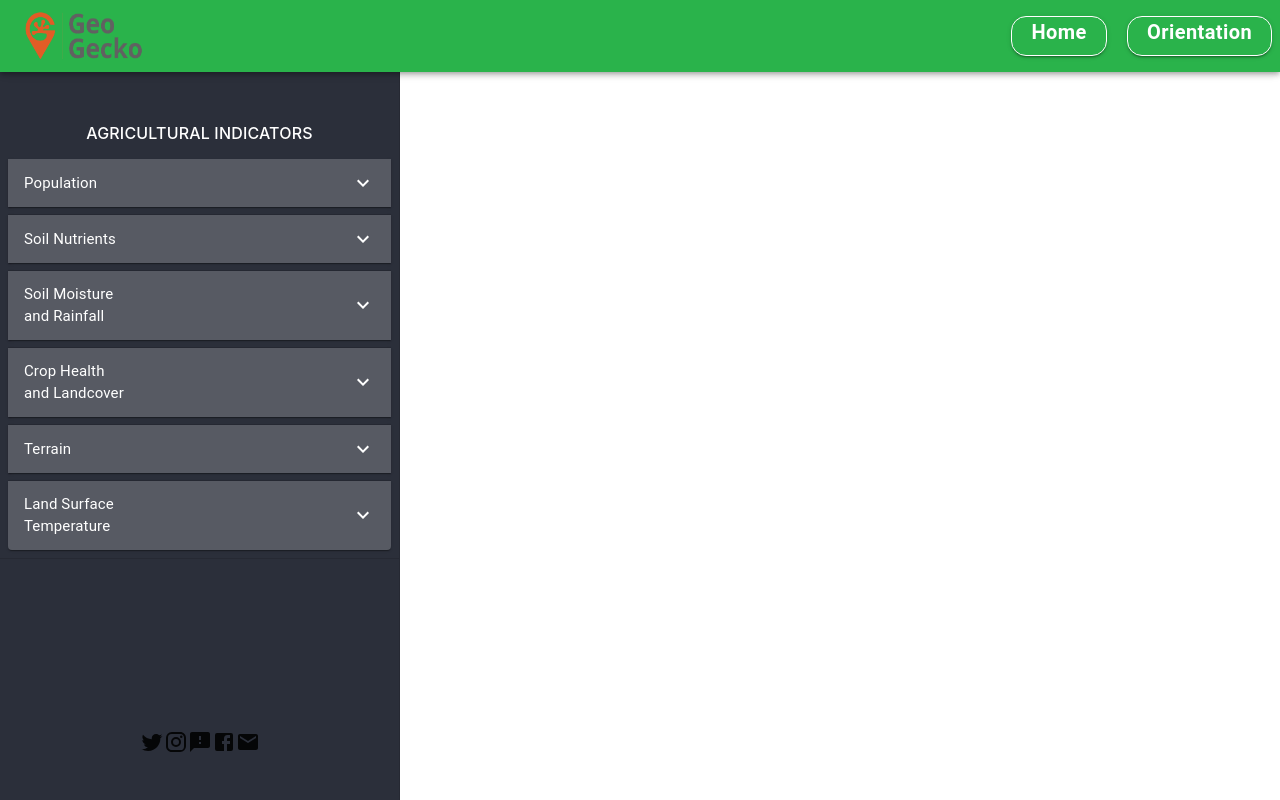
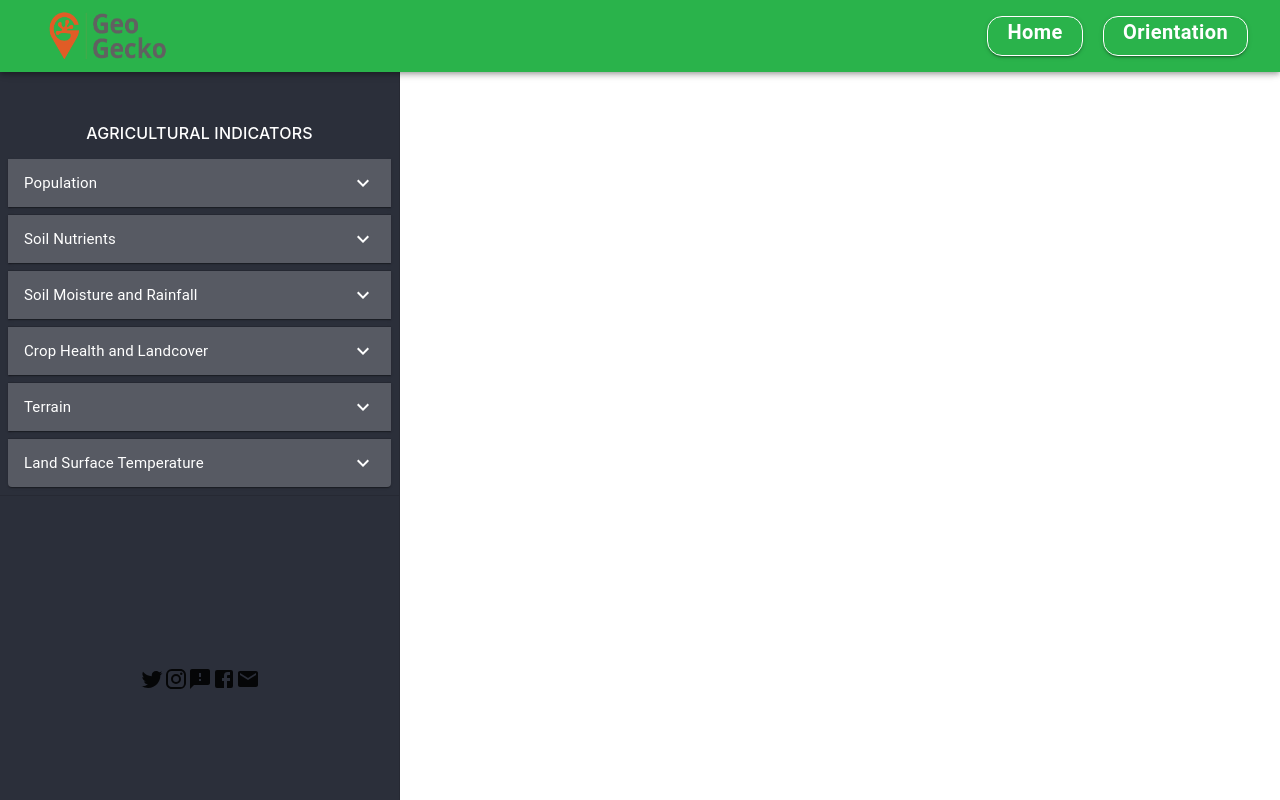
Before and after one commit to Taco-GeoGecko/ASRT, a React (Create React App) app: page / in a window 1280 px wide. Built offline with nearby package versions, Linux system fonts and the light colour scheme.

Commit message:
responsive drawer

```diff
--- a/src/App.css
+++ b/src/App.css
@@ -51,11 +51,13 @@
   color: rgb(42, 179, 75);
   border-color: #fff;
 }
-.makeStyles-drawerPaper-4{
+.makeStyles-drawerPaper-6{
   width: 300px;
   background-color: rgb(43, 47, 58);
 }
-
+.MuiPaper-root {
+  background-color: rgb(43, 47, 58);
+}
 .MuiAppBar-colorPrimary {
   color: #fff;
   background-color: rgb(42, 179, 75);
--- a/src/App.js
+++ b/src/App.js
@@ -1,5 +1,5 @@
 import React, {Component} from "react";
-import ClippedDrawer from './Components/Home';
+import ClippedDrawer from './Components/drawer';
 class App extends Component{
     render(){
         return(
--- a/src/Components/Home.js
+++ b/src/Components/Home.js
@@ -41,11 +41,11 @@ const useStyles = makeStyles(theme => ({
     },
     title: {
         flexGrow: 1,
-        paddingLeft: '40%'
+        // paddingLeft: '40%'
       },
     spacing:{
       margin:10,
-    }
+    },
 }));
 
 export default function ClippedDrawer() {
@@ -58,9 +58,9 @@ export default function ClippedDrawer() {
       <AppBar position="fixed" className={classes.appBar}>
 
         <Toolbar>
-          <img src={geoLogo} alt="geo gecko logo" className={classes.navigation}/>
-          <Typography variant="h6" className={classes.title} />
-
+        <Typography variant="h6" className={classes.title} >
+          <a href="https://www.geogecko.com/" ><img src={geoLogo} alt="geo gecko logo" className={classes.navigation}/></a>
+        </Typography>
           <ContainedButtons caption="Home" />
           <div className={classes.spacing} />
           <ContainedButtons caption= "Orientation" />
--- a/src/Components/SideBar.js
+++ b/src/Components/SideBar.js
@@ -14,7 +14,7 @@ const useStyles = makeStyles(theme => ({
   },
   heading: {
     fontSize: theme.typography.pxToRem(15),
-    flexBasis: '33.33%',
+    flexBasis: '80%',
     flexShrink: 0,
   },
   secondaryHeading: {
--- /dev/null
+++ b/src/Components/drawer.js
@@ -0,0 +1,154 @@
+import React from 'react';
+import PropTypes from 'prop-types';
+import AppBar from '@material-ui/core/AppBar';
+import CssBaseline from '@material-ui/core/CssBaseline';
+import Drawer from '@material-ui/core/Drawer';
+import Hidden from '@material-ui/core/Hidden';
+import IconButton from '@material-ui/core/IconButton';
+import MenuIcon from '@material-ui/icons/Menu';
+import CloseIcon from '@material-ui/icons/Close';
+import Toolbar from '@material-ui/core/Toolbar';
+import { makeStyles, useTheme, StylesProvider } from '@material-ui/core/styles';
+import Divider from '@material-ui/core/Divider';
+import MatIcons from './MatIcons';
+import ControlledExpansionPanels from './SideBar';
+import PrimarySearchAppBar from './navbar';
+import '../App.css';
+const drawerWidth = 400;
+const useStyles = makeStyles(theme => ({
+  root: {
+    display: 'flex',
+  },
+  grow: {
+    flexGrow: 1,
+  },
+  sectionDesktop: {
+    display: 'none',
+    [theme.breakpoints.up('md')]: {
+      display: 'flex',
+    },
+  },
+  drawer: {
+    [theme.breakpoints.up('sm')]: {
+      width: drawerWidth,
+      flexShrink: 0,
+    },
+  },
+  appBar: {
+    zIndex: theme.zIndex.drawer + 1,
+  },
+  menuButton: {
+    marginRight: theme.spacing(2),
+    [theme.breakpoints.up('sm')]: {
+      display: 'none',
+    },
+  },
+  toolbar: theme.mixins.toolbar,
+  drawerPaper: {
+    width: drawerWidth
+  },
+  content: {
+    flexGrow: 1,
+    padding: theme.spacing(3),
+  },
+  closeMenuButton: {
+    marginRight: 'auto',
+    marginLeft: 0,
+  },
+  spacing:{
+    margin:10,
+  },
+  navigation: {
+    height: 50,
+    width: 120,
+    },
+
+}));
+function ResponsiveDrawer() {
+  const classes = useStyles();
+  const theme = useTheme();
+  const [mobileOpen, setMobileOpen] = React.useState(false);
+function handleDrawerToggle() {
+    setMobileOpen(!mobileOpen)
+  }
+
+return (
+  <StylesProvider injectFirst>
+    <div className={classes.root}>
+      <CssBaseline />
+      <AppBar position="fixed" className={classes.appBar}>
+        <Toolbar>
+          <IconButton
+            color="inherit"
+            aria-label="Open drawer"
+            edge="start"
+            onClick={handleDrawerToggle}
+            className={classes.menuButton}
+          >
+            <MenuIcon />
+          </IconButton>
+          <PrimarySearchAppBar />
+        </Toolbar>
+
+      </AppBar>
+
+      <nav className={classes.drawer}>
+        <Hidden smUp implementation="css">
+          <Drawer
+            variant="temporary"
+            anchor={theme.direction === 'rtl' ? 'right' : 'left'}
+            open={mobileOpen}
+            onClose={handleDrawerToggle}
+            classes={{
+              paper: classes.drawerPaper,
+            }}
+            ModalProps={{
+              keepMounted: true, // Better open performance on mobile.
+            }}
+          >
+            <IconButton onClick={handleDrawerToggle} className={classes.closeMenuButton}>
+              <CloseIcon/>
+            </IconButton>
+            <div id="indicatorText">
+          <small>
+          <h6>AGRICULTURAL INDICATORS</h6>
+        </small>
+        </div>
+        <ControlledExpansionPanels />
+        <Divider />
+        <MatIcons />
+          </Drawer>
+        </Hidden>
+<Hidden xsDown implementation="css">
+          <Drawer
+            className={classes.drawer}
+            variant="permanent"
+            classes={{
+              paper: classes.drawerPaper,
+            }}
+          >
+            <div className={classes.toolbar} />
+            <div id="indicatorText">
+          <small>
+          <h6>AGRICULTURAL INDICATORS</h6>
+        </small>
+        </div>
+        <ControlledExpansionPanels />
+        <Divider />
+        <MatIcons />
+          </Drawer>
+        </Hidden>
+      </nav>
+      <div className={classes.content}>
+        <div className={classes.toolbar} />
+      </div>
+    </div>
+    </StylesProvider>
+  );
+}
+ResponsiveDrawer.propTypes = {
+  // Injected by the documentation to work in an iframe.
+  // You won't need it on your project.
+  container: PropTypes.object,
+};
+export default ResponsiveDrawer;
--- /dev/null
+++ b/src/Components/navbar.js
@@ -0,0 +1,46 @@
+
+import React from 'react';
+import { makeStyles } from '@material-ui/core/styles';
+import Toolbar from '@material-ui/core/Toolbar';
+import Typography from '@material-ui/core/Typography';
+import ContainedButtons from './Button';
+import geoLogo from './geoLogo.png';
+const useStyles = makeStyles(theme => ({
+  root: {
+    flexGrow: 1,
+  },
+  title: {
+    flexGrow: 1,
+  },
+  spacing:{
+    margin:10,
+  },
+  navigation: {
+    height: 50,
+    width: 120,
+    },
+}));
+
+export default function MenuAppBar() {
+  const classes = useStyles();
+   return (
+    <div className={classes.root}>
+
+        <Toolbar>
+
+          <Typography variant="h6" className={classes.title}>
+          <a href="https://www.geogecko.com/" ><img src={geoLogo} alt="geo gecko logo" className={classes.navigation}/></a>
+
+          </Typography>
+
+
+            <ContainedButtons caption="Home" />
+          <div className={classes.spacing} />
+          <ContainedButtons caption= "Orientation" />
+
+
+        </Toolbar>
+
+    </div>
+  );
+}
```
